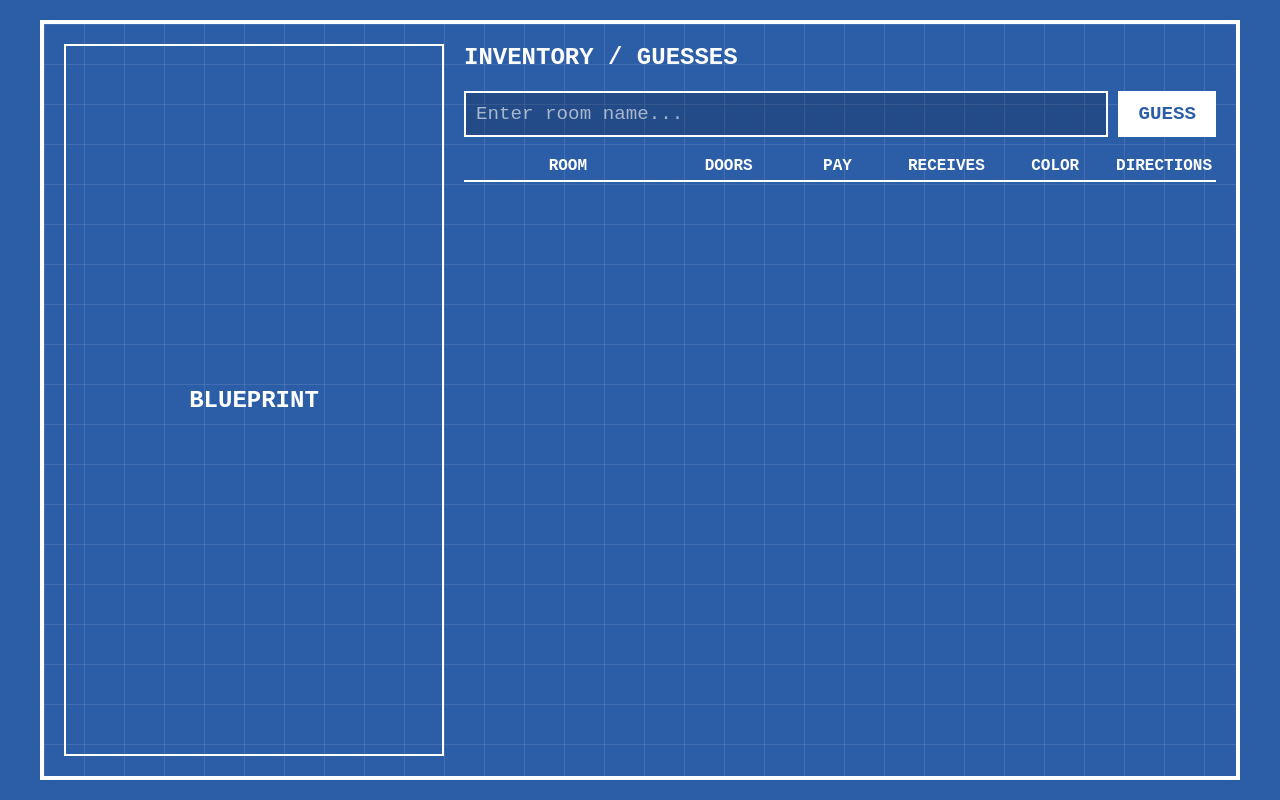
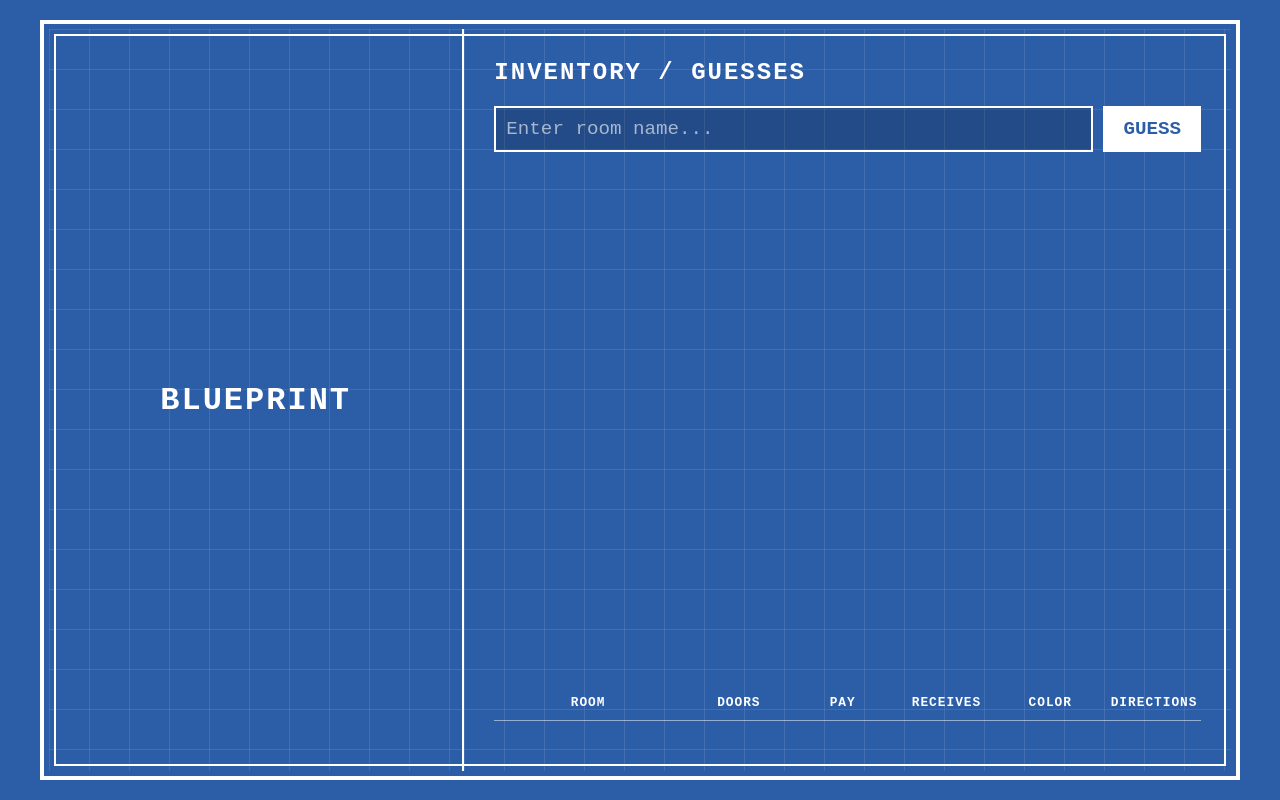
Before and after one commit to robertorincos/Daily-Room, a React (Vite) app: page / in a window 1280 px wide. Built offline with nearby package versions, Linux system fonts and the light colour scheme.

Commit message:
visual chosing changes

```diff
--- a/src/components/Game/Game.css
+++ b/src/components/Game/Game.css
@@ -5,36 +5,101 @@
   background-color: #2c5ea8; /* Blueprint blue */
   color: white;
   font-family: 'Courier New', Courier, monospace; /* Blueprint font style */
-  min-height: 100vh;
+  height: 100vh;
+  overflow: hidden;
+  box-sizing: border-box;
 }
 
 .game-area {
   display: flex;
   width: 100%;
   max-width: 1200px;
-  gap: 20px;
+  height: 100%; /* Fill the container */
   border: 4px solid white;
-  padding: 20px;
+  padding: 5px;
+  position: relative;
+  background-color: #2c5ea8;
+}
+
+/* Inner border to mimic the double line */
+.game-area::after {
+  content: '';
+  position: absolute;
+  top: 10px;
+  left: 10px;
+  right: 10px;
+  bottom: 10px;
+  border: 2px solid white;
+  pointer-events: none;
+  z-index: 0;
+}
+
+.blueprint-section {
+  flex: 1;
+  border-right: 2px solid white;
+  position: relative;
+  z-index: 1; /* Above the inner border */
+  display: flex;
+  flex-direction: column;
+  /* Grid background */
+  background-image:
+    linear-gradient(rgba(255, 255, 255, 0.1) 1px, transparent 1px),
+    linear-gradient(90deg, rgba(255, 255, 255, 0.1) 1px, transparent 1px);
+  background-size: 40px 40px;
+  padding: 30px; /* Clear the borders */
+}
+
+.blueprint-label {
+  position: absolute;
+  top: 50%;
+  left: 50%;
+  transform: translate(-50%, -50%);
+  font-size: 2em;
+  font-weight: bold;
+  text-transform: uppercase;
+  letter-spacing: 2px;
+}
+
+.room-card-container {
+  position: absolute;
+  bottom: 30px;
+  left: 30px;
+  width: 180px;
+  border: 2px solid white;
+  background: #000;
+}
+
+.room-card-image {
+  width: 100%;
+  height: auto;
+  display: block;
+}
+
+.inventory-section {
+  flex: 2;
+  display: flex;
+  flex-direction: column;
+  position: relative;
+  z-index: 1;
+  padding: 30px;
+  /* Grid background */
   background-image:
     linear-gradient(rgba(255, 255, 255, 0.1) 1px, transparent 1px),
     linear-gradient(90deg, rgba(255, 255, 255, 0.1) 1px, transparent 1px);
   background-size: 40px 40px;
 }
 
-.blueprint-grid {
-  flex: 1;
-  border: 2px solid white;
-  display: flex;
-  align-items: center;
-  justify-content: center;
-  min-height: 400px;
+.inventory-header h2 {
+  margin-top: 0;
+  font-size: 1.5em;
+  margin-bottom: 20px;
+  text-transform: uppercase;
+  letter-spacing: 2px;
 }
 
-.game-controls {
-  flex: 2;
-  display: flex;
-  flex-direction: column;
-  gap: 20px;
+.inventory-list-container {
+  margin-top: auto; /* Push to bottom */
+  width: 100%;
 }
 
 .result-message {
--- a/src/components/Game/Game.jsx
+++ b/src/components/Game/Game.jsx
@@ -1,6 +1,7 @@
 import React, { useState, useEffect } from 'react';
 import { rooms } from '../../data/rooms';
 import { checkGuess, STATUS } from '../../utils/gameLogic';
+import { getRoomImage } from '../../utils/images';
 import RoomInput from '../RoomInput/RoomInput';
 import GuessList from '../GuessList/GuessList';
 import './Game.css';
@@ -36,21 +37,29 @@ const Game = () => {
 
   if (!targetRoom) return <div>Loading...</div>;
 
+  const latestGuess = guesses.length > 0 ? guesses[0].room : null;
+  const latestGuessImage = latestGuess ? getRoomImage(latestGuess.name) : null;
+
   return (
     <div className="game-container">
       <div className="game-area">
-        <div className="blueprint-grid">
-            {/* Placeholder for the map/grid on the left if we want to mimic the image layout */}
-            <div className="grid-visual">
-                <h2>BLUEPRINT</h2>
-                {/* Grid lines would go here */}
+        <div className="blueprint-section">
+            <div className="blueprint-label">BLUEPRINT</div>
+            {latestGuessImage && (
+                <div className="room-card-container">
+                    <img src={latestGuessImage} alt={latestGuess.name} className="room-card-image" />
+                </div>
+            )}
+        </div>
+        <div className="inventory-section">
+            <div className="inventory-header">
+                <h2>INVENTORY / GUESSES</h2>
+                <RoomInput onGuess={handleGuess} rooms={rooms} disabled={gameState !== 'playing'} />
             </div>
-        </div>
-        <div className="game-controls">
-            <h2>INVENTORY / GUESSES</h2>
-            <RoomInput onGuess={handleGuess} rooms={rooms} disabled={gameState !== 'playing'} />
-            <GuessList guesses={guesses} />
-            {gameState === 'won' && <div className="result-message">You found the room!</div>}
+            <div className="inventory-list-container">
+                <GuessList guesses={guesses} />
+                {gameState === 'won' && <div className="result-message">You found the room!</div>}
+            </div>
         </div>
       </div>
     </div>
--- a/src/components/GuessList/GuessList.css
+++ b/src/components/GuessList/GuessList.css
@@ -1,26 +1,36 @@
 .guess-list-container {
   display: flex;
   flex-direction: column;
-  gap: 5px;
+  gap: 10px;
+  width: 100%;
 }
 
 .guess-header {
   display: grid;
   grid-template-columns: 2fr 1fr 1fr 1fr 1fr 1fr;
-  gap: 5px;
+  gap: 10px;
   font-weight: bold;
   text-transform: uppercase;
-  border-bottom: 2px solid white;
-  padding-bottom: 5px;
-  margin-bottom: 5px;
+  border-bottom: 1px solid rgba(255, 255, 255, 0.5);
+  padding-bottom: 10px;
+  margin-bottom: 10px;
+  font-size: 0.8em;
+  letter-spacing: 1px;
 }
 
 .header-cell {
   text-align: center;
+  display: flex;
+  align-items: center;
+  justify-content: center;
+}
+
+.header-cell:first-child {
+  justify-content: center; /* Image shows centered ROOM header? Actually looks centered */
 }
 
 .guess-rows {
   display: flex;
   flex-direction: column;
-  gap: 5px;
+  gap: 10px;
 }
--- a/src/components/GuessRow/GuessRow.css
+++ b/src/components/GuessRow/GuessRow.css
@@ -1,7 +1,7 @@
 .guess-row {
   display: grid;
   grid-template-columns: 2fr 1fr 1fr 1fr 1fr 1fr;
-  gap: 5px;
+  gap: 10px;
 }
 
 .cell {
@@ -9,32 +9,39 @@
   display: flex;
   align-items: center;
   justify-content: center;
-  border: 1px solid rgba(255, 255, 255, 0.3);
   text-align: center;
   font-size: 0.9em;
+  font-weight: bold;
+  text-transform: uppercase;
 }
 
 .name-cell {
   justify-content: flex-start;
-  padding-left: 10px;
-  font-weight: bold;
-  background: rgba(0, 0, 0, 0.2);
+  padding-left: 15px;
+  background: rgba(0, 0, 0, 0.3);
+  border: 1px solid rgba(255, 255, 255, 0.3);
+  display: flex;
+  align-items: center;
+  gap: 10px;
+}
+
+.row-icon {
+  width: 30px;
+  height: 30px;
+  object-fit: contain;
 }
 
 .correct {
   background-color: #4caf50; /* Green */
   color: white;
-  border-color: #4caf50;
 }
 
 .partial {
   background-color: #ffeb3b; /* Yellow */
   color: black;
-  border-color: #ffeb3b;
 }
 
 .incorrect {
   background-color: #f44336; /* Red */
   color: white;
-  border-color: #f44336;
 }
--- a/src/components/GuessRow/GuessRow.jsx
+++ b/src/components/GuessRow/GuessRow.jsx
@@ -1,9 +1,11 @@
 import React from 'react';
 import { ATTRIBUTES, STATUS } from '../../utils/gameLogic';
+import { getRoomImage } from '../../utils/images';
 import './GuessRow.css';
 
 const GuessRow = ({ guess }) => {
   const { room, results } = guess;
+  const roomImage = getRoomImage(room.name);
 
   const getStatusClass = (attribute) => {
     return `cell ${results[attribute]}`;
@@ -16,7 +18,10 @@ const GuessRow = ({ guess }) => {
 
   return (
     <div className="guess-row">
-      <div className="cell name-cell">{room.name}</div>
+      <div className="cell name-cell">
+        {roomImage && <img src={roomImage} alt="" className="row-icon" />}
+        <span>{room.name}</span>
+      </div>
       <div className={getStatusClass(ATTRIBUTES.DOORS)}>{room.doors}</div>
       <div className={getStatusClass(ATTRIBUTES.PAY)}>{formatArray(room.pay)}</div>
       <div className={getStatusClass(ATTRIBUTES.RECEIVES)}>{formatArray(room.receives)}</div>
--- a/src/components/RoomInput/RoomInput.css
+++ b/src/components/RoomInput/RoomInput.css
@@ -1,3 +1,26 @@
+.room-input-wrapper {
+  display: flex;
+  flex-direction: column;
+  gap: 10px;
+  width: 100%;
+}
+
+.room-preview {
+  height: 100px;
+  display: flex;
+  justify-content: center;
+  align-items: center;
+  background: rgba(0, 0, 0, 0.2);
+  border: 1px solid rgba(255, 255, 255, 0.3);
+  margin-bottom: 10px;
+}
+
+.room-preview img {
+  max-height: 100%;
+  max-width: 100%;
+  object-fit: contain;
+}
+
 .room-input-form {
   display: flex;
   gap: 10px;
--- a/src/components/RoomInput/RoomInput.jsx
+++ b/src/components/RoomInput/RoomInput.jsx
@@ -1,4 +1,5 @@
 import React, { useState } from 'react';
+import { getRoomImage } from '../../utils/images';
 import './RoomInput.css';
 
 const RoomInput = ({ onGuess, rooms, disabled }) => {
@@ -12,7 +13,15 @@ const RoomInput = ({ onGuess, rooms, disabled }) => {
     }
   };
 
+  const previewImage = getRoomImage(input);
+
   return (
+    <div className="room-input-wrapper">
+      {previewImage && (
+        <div className="room-preview">
+          <img src={previewImage} alt="Room Preview" />
+        </div>
+      )}
       <form onSubmit={handleSubmit} className="room-input-form">
         <input
           list="room-options"
@@ -29,6 +38,7 @@ const RoomInput = ({ onGuess, rooms, disabled }) => {
         </datalist>
         <button type="submit" disabled={disabled} className="guess-button">GUESS</button>
       </form>
+    </div>
   );
 };
 
--- /dev/null
+++ b/src/utils/images.js
@@ -0,0 +1,14 @@
+
+const roomImages = import.meta.glob('../assets/*_Icon.webp', { eager: true });
+
+export const getRoomImage = (roomName) => {
+  if (!roomName) return null;
+  // Format room name to match filename convention
+  // e.g. "Entrance Hall" -> "Entrance_Hall_Icon.webp"
+  // "Lost & Found" -> "Lost_%26_Found_Icon.webp"
+  let formattedName = roomName.replace(/ /g, '_');
+  formattedName = formattedName.replace(/&/g, '%26'); // Handle ampersand if present
+
+  const path = `../assets/${formattedName}_Icon.webp`;
+  return roomImages[path]?.default || null;
+};
```
Lines whose indentation alone changed are shown as unchanged.
